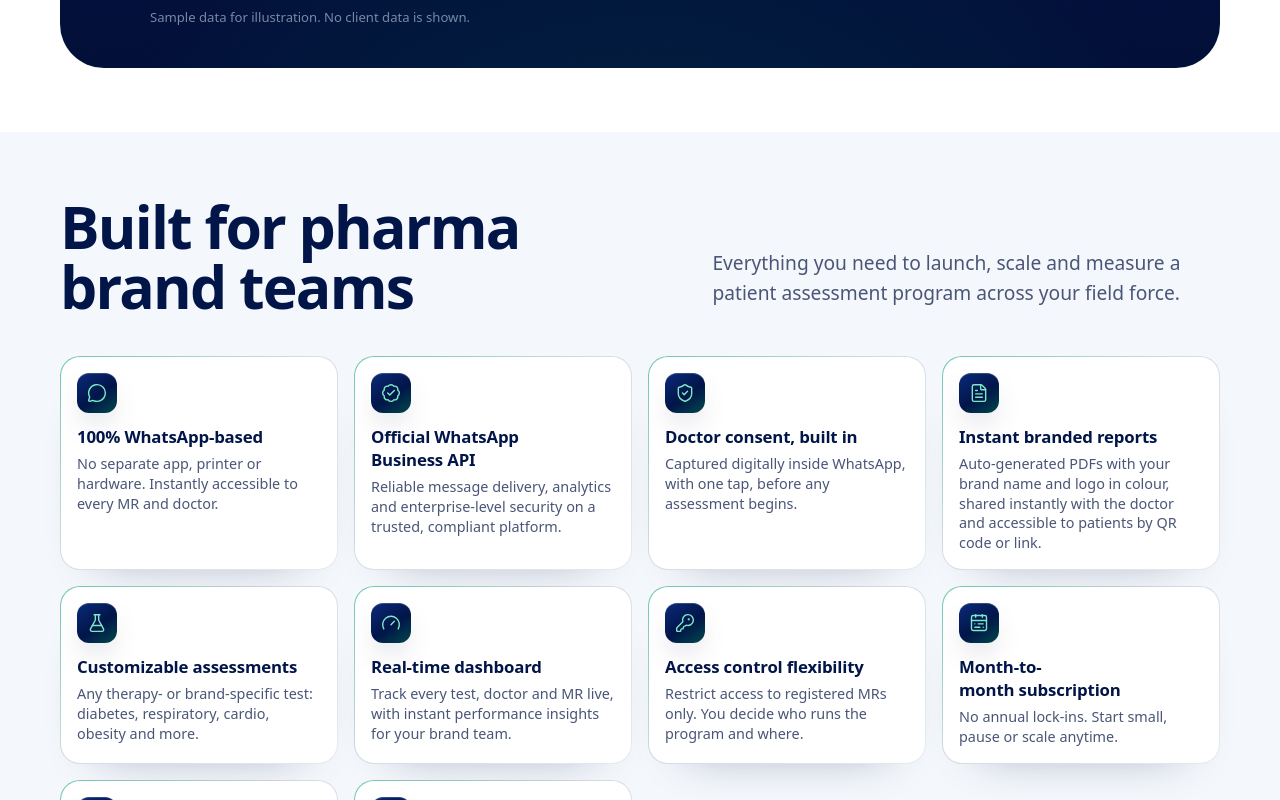
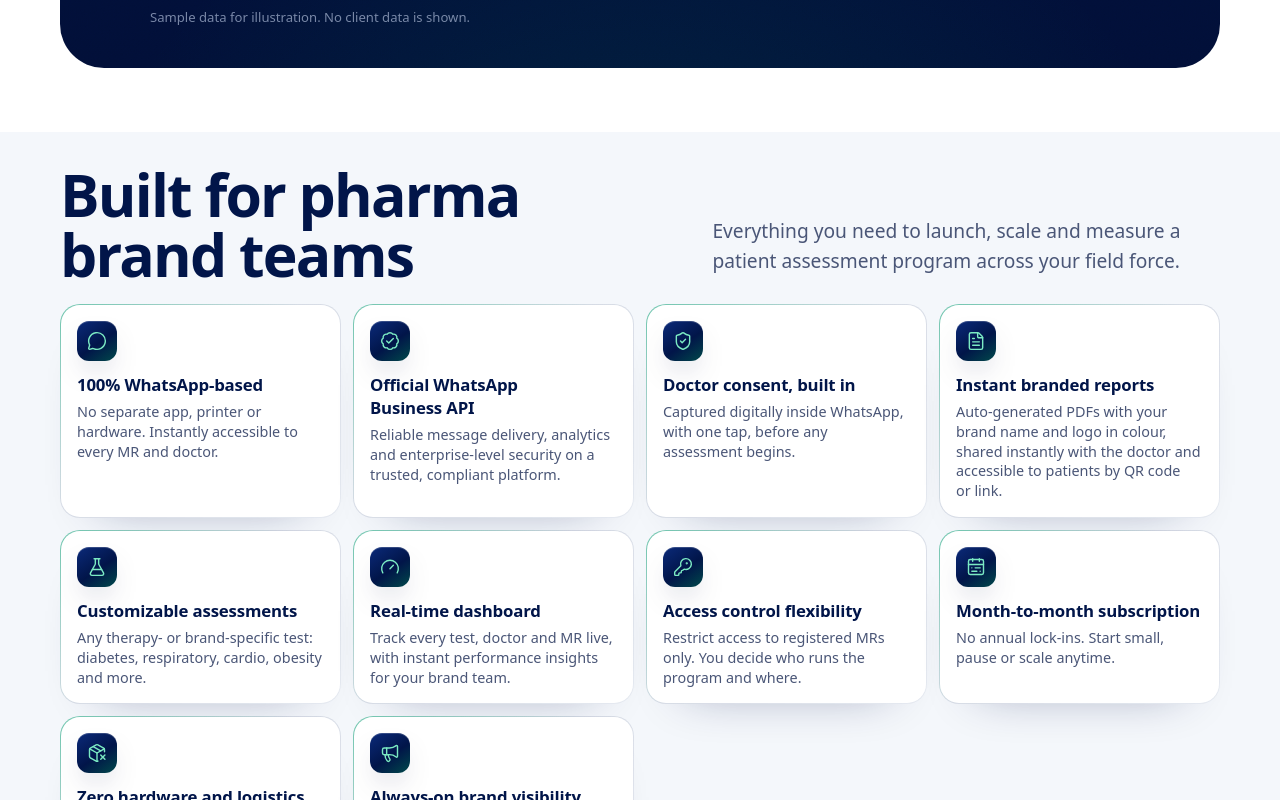
Before and after one commit to Rohan9833/WazzupPAP_display, a React (Vite) app in the folder frontend/: page / in a window 1280 px wide. Shown: the part 4920-5720 px from the top of the page. Built offline with nearby package versions, Linux system fonts and the light colour scheme; no server answers.

Commit message:
Reduce desktop-only vertical spacing

```diff
--- a/frontend/src/components/sections/Features.jsx
+++ b/frontend/src/components/sections/Features.jsx
@@ -26,7 +26,7 @@ const FEATURES = [
 
 export default function Features() {
   return (
-    <section id="features" className="relative bg-paper py-12 sm:py-16" aria-labelledby="features-title">
+    <section id="features" className="relative bg-paper py-12 sm:py-16 lg:py-8" aria-labelledby="features-title">
       <div className="container-x">
         <div className="grid gap-3 lg:grid-cols-[1.1fr_0.9fr] lg:items-end lg:gap-8">
           <h2 id="features-title" className="display-lg">
@@ -37,7 +37,7 @@ export default function Features() {
           </p>
         </div>
 
-        <ul className="mt-8 grid gap-3 sm:mt-10 sm:grid-cols-2 lg:grid-cols-4 lg:gap-4">
+        <ul className="mt-8 grid gap-3 sm:mt-10 sm:grid-cols-2 lg:mt-5 lg:grid-cols-4 lg:gap-3">
           {FEATURES.map(({ icon: Icon, t, d }) => (
             <li
               key={t}
```
